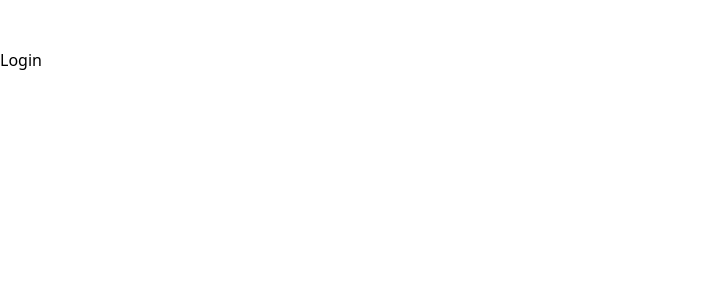
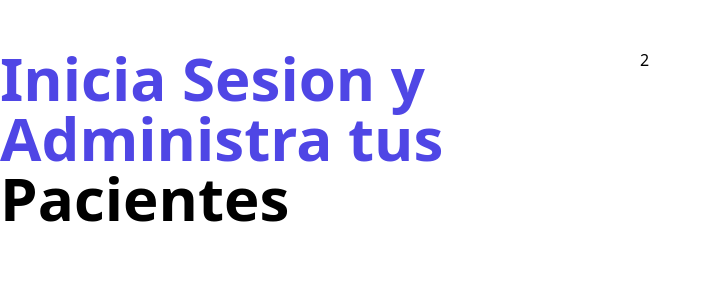
Before and after one commit to TrujiDev/VAM-Frontend-FS, a React (Vite) app: page / in a window 1280 px wide. Shown: the top 300 px of the page, without its empty margins (0-711 px from the left). Built offline with nearby package versions, Linux system fonts and the light colour scheme.

Commit message:
Update Login page UI

```diff
--- a/src/pages/Login.jsx
+++ b/src/pages/Login.jsx
@@ -1,7 +1,15 @@
 const Login = () => {
 	return (
 		<>
-			<h1>Login</h1>
+			<div>
+				<h1 className='text-indigo-600 font-black text-6xl'>
+					Inicia Sesion y Administra tus{' '}
+					<span className='text-black'>Pacientes</span>
+				</h1>
+			</div>
+			<div>
+				<h1>2</h1>
+			</div>
 		</>
 	);
 };
```
